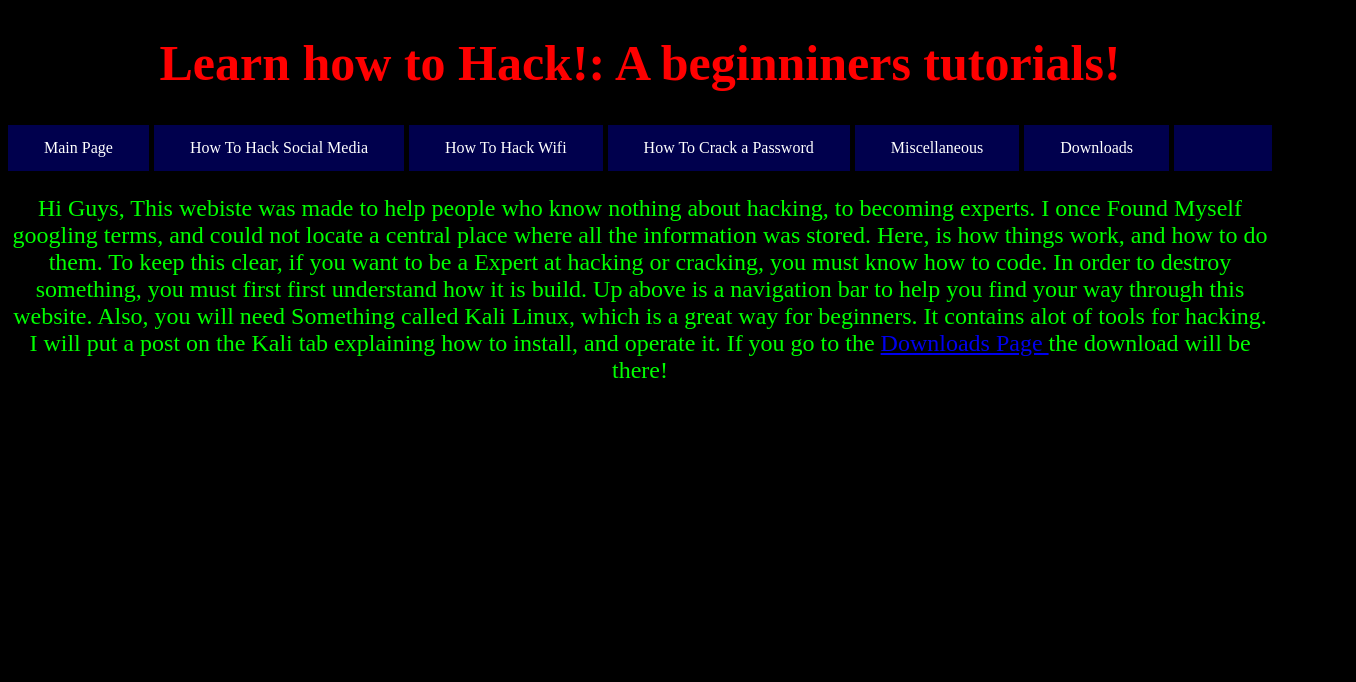
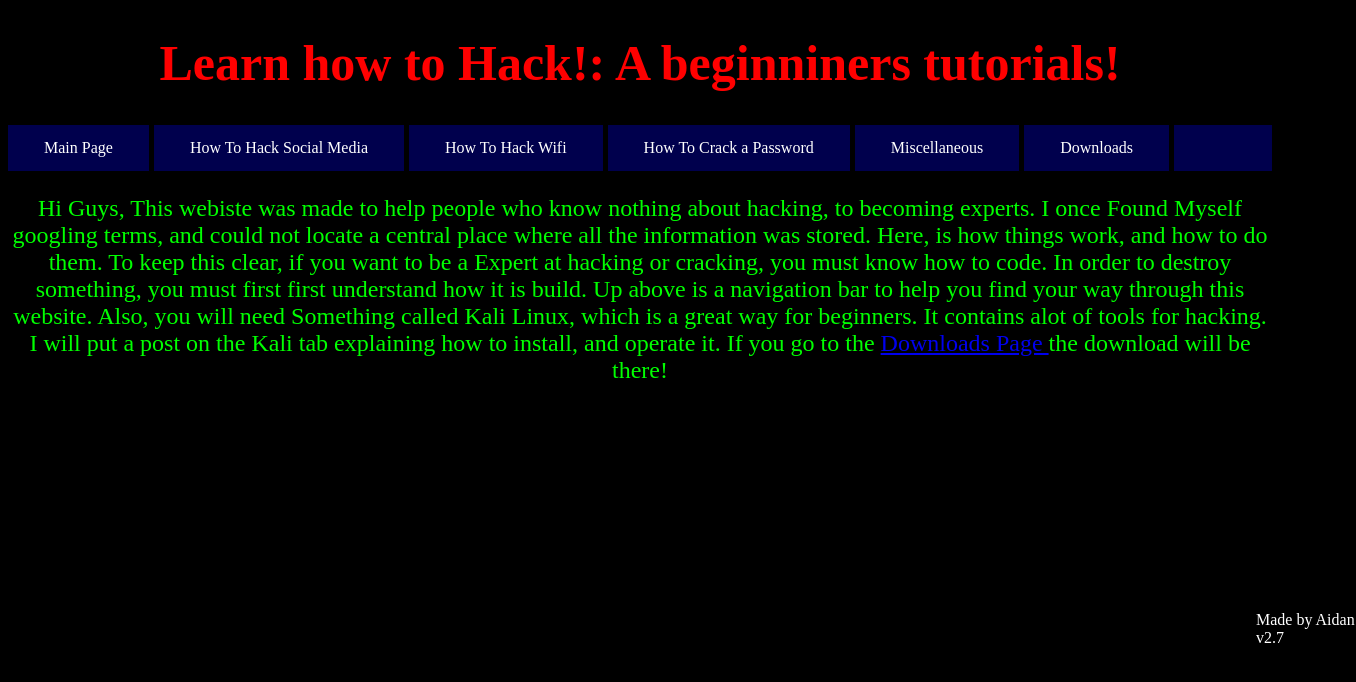
Before and after one commit to aidanholt9897/mygreatwebsite, a plain HTML site: page index.html in a window 1280 px wide. Shown: the whole page, 1356 px wide, since content can reach past the window. Drawn offline with Linux system fonts and the light colour scheme.

Commit message:
bug fixes

```diff
--- a/index.html
+++ b/index.html
@@ -29,6 +29,8 @@
  I will put a post on the Kali tab explaining how to install, and operate it. If you go to the <a href="downloads.html"> Downloads Page </a> the download
  will be there! </p>
 
+ <p style="color:white; position:absolute; TOP:595px; LEFT:1256px; WIDTH:100px; HEIGHT:50px"> Made by Aidan  v2.7 </p>
+
 </body>
 
 </html>
```
